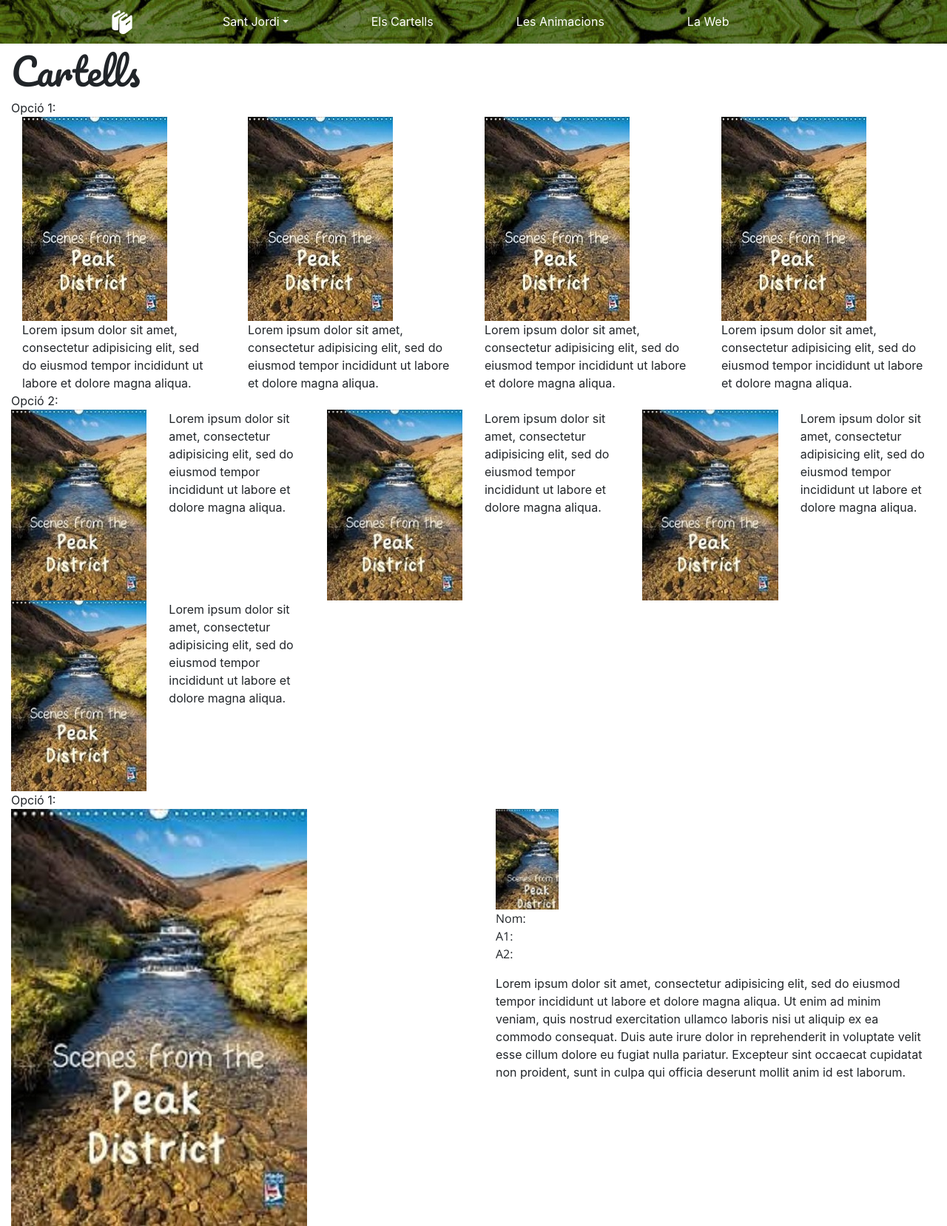
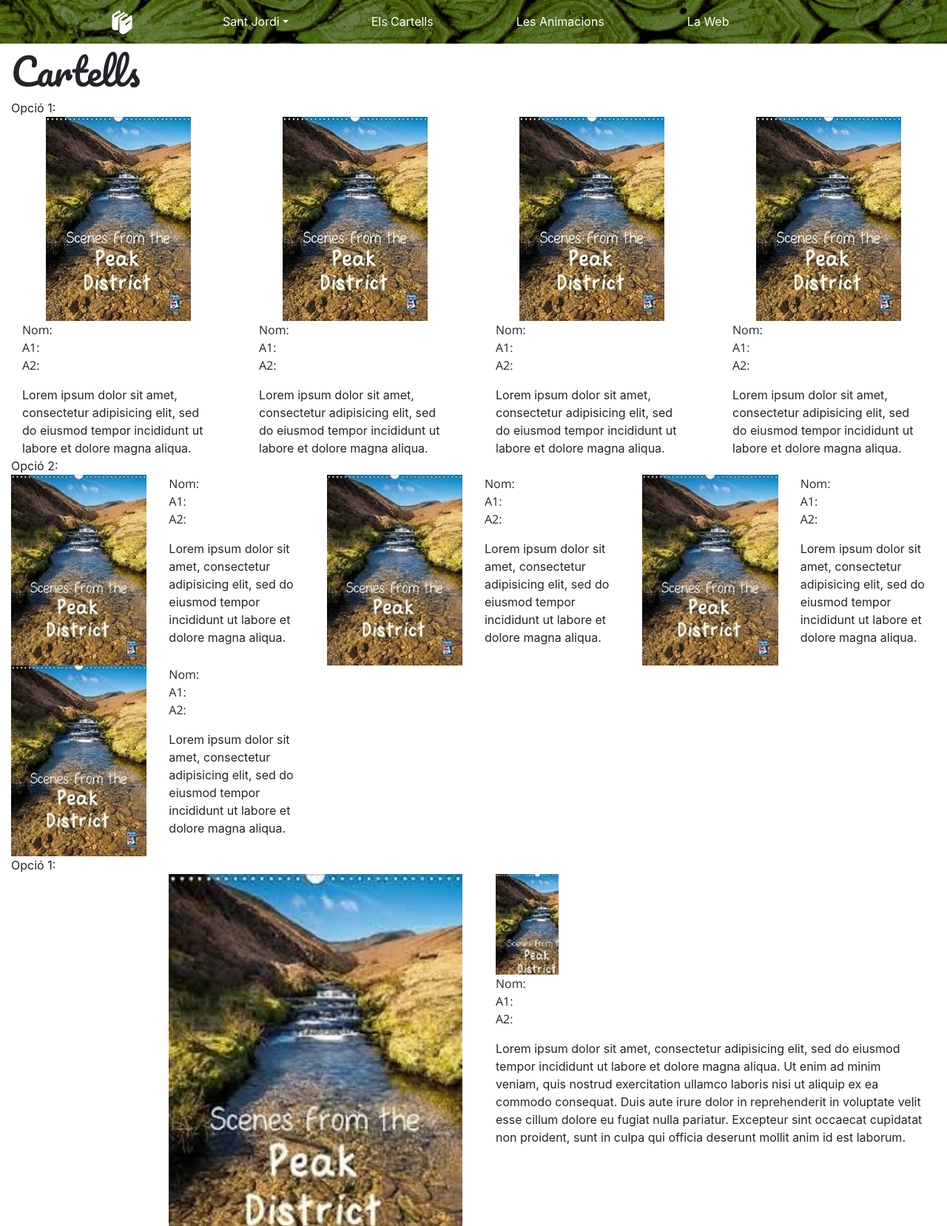
Before and after one commit to docentecam/santjordi, a PHP site: page /cartells.php in a window 1280 px wide. Shown: the top 1658 px of the page at 74% size. Run offline with PHP 8.4, Linux system fonts and the light colour scheme; some libraries are stand-ins or nearby versions.

Commit message:
cartells modificacio 7

```diff
--- a/cartells.php
+++ b/cartells.php
@@ -9,28 +9,60 @@
 		<div class="row">
 			<!-- TODO:pasar imatge por css -->
 			<div class="col-sm-12 col-md-4 col-lg-3">
-				<div class="col-12">
+				<div class="col-12 text-center">
 					<img class="img-fluid" src="img/cartell1_lg.jpg">
 				</div>
 				<div class="col-12">
+					<p>
+						Nom:<br>
+						A1:<br>
+						A2:<br>
+					</p>
 					Lorem ipsum dolor sit amet, consectetur adipisicing elit, sed do eiusmod
 					tempor incididunt ut labore et dolore magna aliqua.
 				</div>
 			</div>
 			<div class="col-sm-12 col-md-4 col-lg-3">
-				<img src="img/cartell1_lg.jpg" class="img-fluid"><br>
+				<div class="col-12 text-center">
+					<img class="img-fluid" src="img/cartell1_lg.jpg">
+				</div>
+				<div class="col-12">
+					<p>
+						Nom:<br>
+						A1:<br>
+						A2:<br>
+					</p>
 					Lorem ipsum dolor sit amet, consectetur adipisicing elit, sed do eiusmod
 					tempor incididunt ut labore et dolore magna aliqua.
 				</div>
+			</div>
 			<div class="col-sm-12 col-md-4 col-lg-3">
-				<img src="img/cartell1_lg.jpg" class="img-fluid"><br>
+				<div class="col-12 text-center">
+					<img class="img-fluid" src="img/cartell1_lg.jpg">
+				</div>
+				<div class="col-12">
+					<p>
+						Nom:<br>
+						A1:<br>
+						A2:<br>
+					</p>
 					Lorem ipsum dolor sit amet, consectetur adipisicing elit, sed do eiusmod
 					tempor incididunt ut labore et dolore magna aliqua.
 				</div>
+			</div>
 			<div class="col-sm-12 col-md-4 col-lg-3">
-				<img src="img/cartell1_lg.jpg" class="img-fluid"><br>
+				<div class="col-12 text-center">
+					<img class="img-fluid" src="img/cartell1_lg.jpg">
+				</div>
+				<div class="col-12">
+					<p>
+						Nom:<br>
+						A1:<br>
+						A2:<br>
+					</p>
 					Lorem ipsum dolor sit amet, consectetur adipisicing elit, sed do eiusmod
 					tempor incididunt ut labore et dolore magna aliqua.
+				</div>
 			</div>
 		</div>
 
@@ -38,10 +70,15 @@
 		<div class="row">
 			<div class="col-sm-12 col-md-4 col-lg-4">
 				<div class="row">
-					<div class="col-lg-6">
+					<div class="col-lg-6 text-center">
 						<img src="img/cartell1_lg.jpg" class="img-fluid">
 					</div>
 					<div class="col-lg-6">
+						<p>
+						Nom:<br>
+						A1:<br>
+						A2:<br>
+					</p>
 						Lorem ipsum dolor sit amet, consectetur adipisicing elit, sed do eiusmod
 						tempor incididunt ut labore et dolore magna aliqua.
 					</div>
@@ -51,10 +88,15 @@
 			</div>
 			<div class="col-sm-12 col-md-4 col-lg-4">
 				<div class="row">
-					<div class="col-lg-6">
+					<div class="col-lg-6 text-center">
 						<img src="img/cartell1_lg.jpg" class="img-fluid">
 					</div>
 					<div class="col-lg-6">
+						<p>
+						Nom:<br>
+						A1:<br>
+						A2:<br>
+					</p>
 						Lorem ipsum dolor sit amet, consectetur adipisicing elit, sed do eiusmod
 						tempor incididunt ut labore et dolore magna aliqua.
 					</div>
@@ -63,10 +105,15 @@
 
 			<div class="col-sm-12 col-md-4 col-lg-4">
 				<div class="row">
-					<div class="col-lg-6">
+					<div class="col-lg-6 text-center">
 						<img src="img/cartell1_lg.jpg" class="img-fluid">
 					</div>
 				<div class="col-lg-6">
+					<p>
+						Nom:<br>
+						A1:<br>
+						A2:<br>
+					</p>
 						Lorem ipsum dolor sit amet, consectetur adipisicing elit, sed do eiusmod
 						tempor incididunt ut labore et dolore magna aliqua.
 					</div>
@@ -75,10 +122,15 @@
 
 			<div class="col-sm-12 col-md-4 col-lg-4">
 				<div class="row">
-					<div class="col-lg-6">
+					<div class="col-lg-6 text-center">
 						<img src="img/cartell1_lg.jpg" class="img-fluid">
 					</div>
 					<div class="col-lg-6">
+						<p>
+						Nom:<br>
+						A1:<br>
+						A2:<br>
+					</p>
 						Lorem ipsum dolor sit amet, consectetur adipisicing elit, sed do eiusmod
 						tempor incididunt ut labore et dolore magna aliqua.
 					</div>
@@ -89,7 +141,7 @@
 
 		Opció 1:<br>
 		<div class="row">
-			<div class="col-sm-12 col-md-6">
+			<div class="col-sm-12 col-md-4 offset-2">
 				<img src="img/cartellAlumne1_lg.jpg" class="img-fluid">
 			</div>
 			<div class="col-sm-12 col-md-6">
@@ -113,7 +165,7 @@
 		</div>
 
 		<div class="row">
-			<div class="col-sm-12 col-md-6">
+			<div class="col-sm-12 col-md-4 offset-2">
 				<img src="img/cartellAlumne1_lg.jpg" class="img-fluid">
 			</div>
 			<div class="col-sm-12 col-md-6">
@@ -137,7 +189,7 @@
 		</div>
 
 		<div class="row">
-			<div class="col-sm-12 col-md-6">
+			<div class="col-sm-12 col-md-4 offset-2">
 				<img src="img/cartellAlumne1_lg.jpg" class="img-fluid">
 			</div>
 			<div class="col-sm-12 col-md-6">
@@ -161,7 +213,7 @@
 		</div>
 
 		<div class="row">
-			<div class="col-sm-12 col-md-6">
+			<div class="col-sm-12 col-md-4 offset-2">
 				<img src="img/cartellAlumne1_lg.jpg" class="img-fluid">
 			</div>
 			<div class="col-sm-12 col-md-6">
@@ -185,8 +237,8 @@
 		</div>
 
 		Opció 2:<br>
-		<div id="cartellsnom1" class="row">
-			<div class="col-sm-12 col-md-6">
+		<div class="row">
+			<div class="col-sm-12 col-md-4 offset-2">
 				<img src="img/cartellAlumne1_lg.jpg" class="img-fluid">
 			</div>
 			<div class="col-sm-12 col-md-6 col-lg-6">
```
Lines whose indentation alone changed are shown as unchanged.
